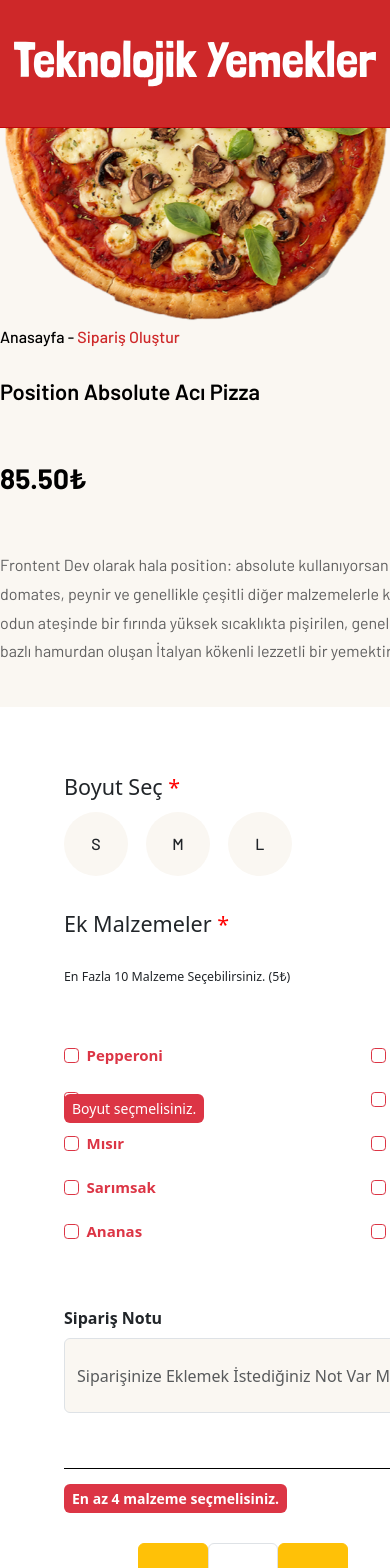
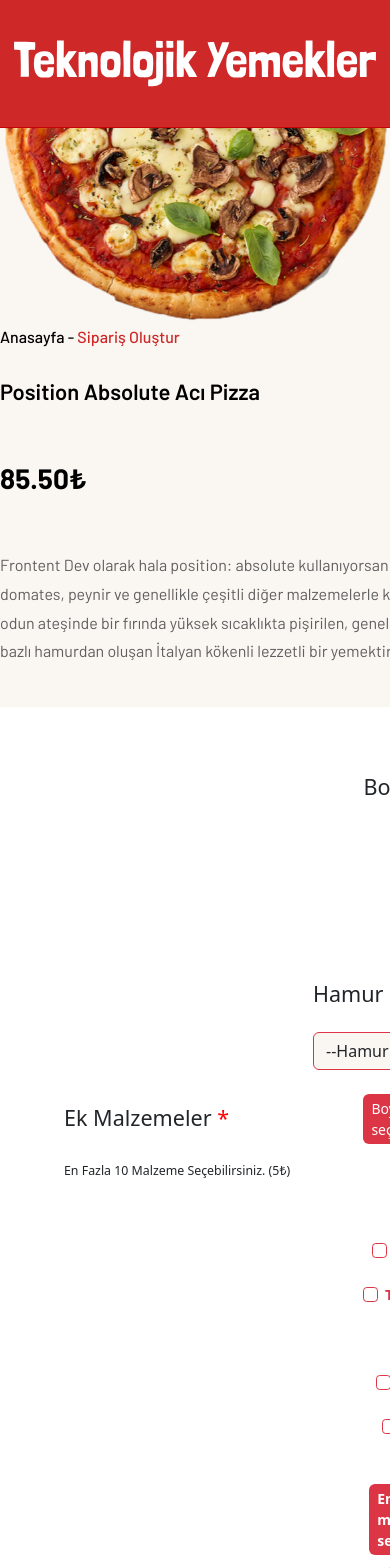
Before and after one commit to xxelifcetinxx/PizzaWebChallange, a React (Vite) app: page /siparis-olustur in a window 390 px wide. Shown: the top 1568 px of the page. Built offline with nearby package versions, Linux system fonts and the light colour scheme; a web font is replaced by a local one.

Commit message:
modify siparisolustur media query

```diff
--- a/src/components/SiparisOlustur.css
+++ b/src/components/SiparisOlustur.css
@@ -57,3 +57,113 @@
   width: 25%;
   font-family: "Barlow";
 }
+
+
+
+
+@media (max-width: 768px) {
+  .header {
+    flex-direction: column;
+    text-align: center;
+  }
+
+  .header img {
+    display: flex;
+    justify-content: center;
+    align-items: center
+  }
+
+  .form {
+
+    margin: auto;
+    display: flex;
+    justify-content: center;
+    align-items: center
+  }
+
+  .boyutHamur {
+    display: flex;
+    flex-direction: column;
+    align-items: center;
+  }
+
+  .yeniBoyut {
+    display: flex;
+    flex-direction: column;
+    align-items: center;
+  }
+
+
+  .boyutSecim {
+    width: 50px;
+    height: 50px;
+    font-size: 14px;
+    display: flex;
+    flex-direction: column;
+    align-items: center;
+
+  }
+
+  .malzemeList {
+    display: flex;
+    flex-wrap: wrap;
+    justify-content: center;
+    display: flex;
+    flex-direction: column;
+    align-items: center;
+
+  }
+
+  .ekMalzemeler {
+    display: flex;
+    flex-direction: column;
+    align-items: center;
+  }
+
+  .arttir {
+
+    justify-content: center;
+    display: flex;
+    align-items: center;
+
+  }
+
+  .arttirbtn {
+
+    display: flex;
+    flex-direction: column;
+    align-items: center;
+
+  }
+
+  .siparisGör {
+    display: flex;
+    flex-direction: column;
+
+
+  }
+
+  .siparisDetay {
+
+    display: flex;
+    flex-direction: column;
+    align-items: center;
+
+  }
+
+  .btnSiparis {
+    display: flex;
+    justify-content: center;
+
+    flex-direction: column;
+    align-items: center;
+
+  }
+
+  .siparisVer {
+
+    display: flex;
+    flex-direction: column;
+    align-items: center;
+  }
+}
```
